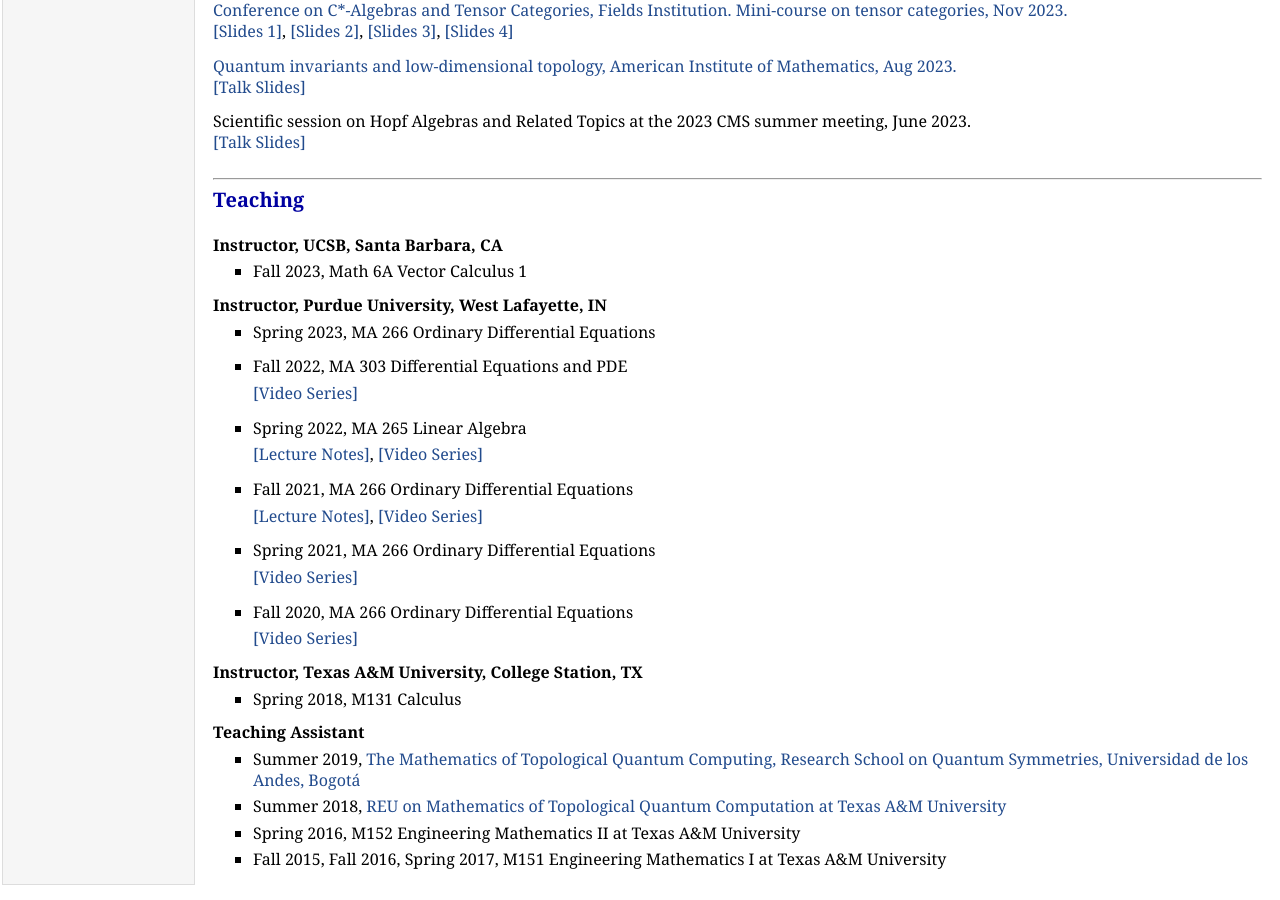
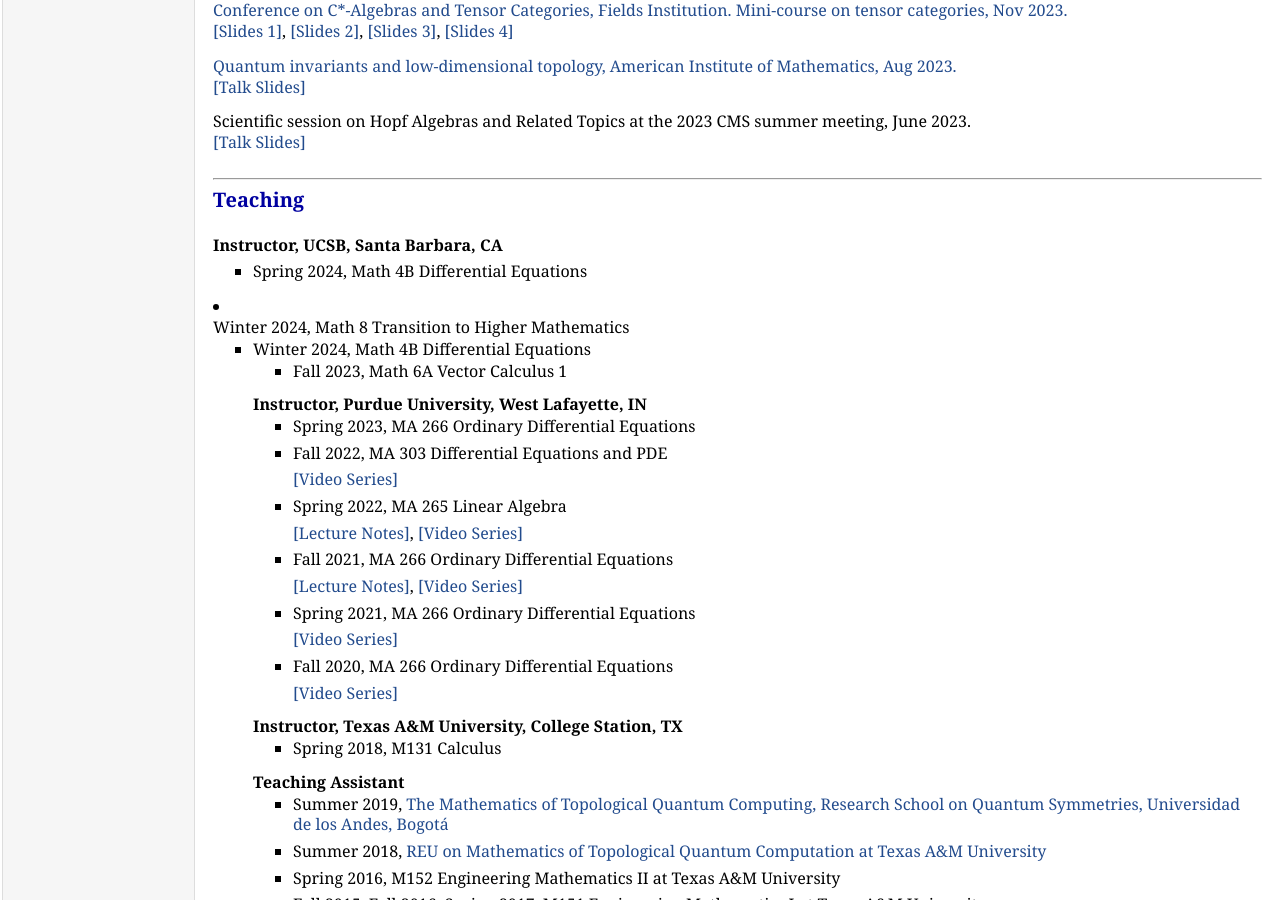
Before and after one commit to zhangqing2513/zhangqing2513.github.io, a Jekyll site: the page index.html, which Jekyll copies as it is, in a window 1280 px wide and 900 px high, scrolled down 1256 px. Built offline with Jekyll 4.4.1, drawn with Linux system fonts in a browser that asks for light colours.

Commit message:
Update index.html

```diff
--- a/index.html
+++ b/index.html
@@ -125,10 +125,15 @@ Scientific session on Hopf Algebras and Related Topics at the 2023 CMS summer me
 
              <ul> </ul>
             <p> <span style="font-size: 100%"> <strong>Instructor, UCSB, Santa Barbara, CA</strong> </p>
-        <ul>
-          <li><p> Fall 2023, Math 6A Vector Calculus 1 </p>
-
-        </ul>
+       <ul>
+  <li><p> Spring 2024, Math 4B Differential Equations </p>
+</ul>
+  <li><p> Winter 2024, Math 8 Transition to Higher Mathematics </p>
+<ul>
+  <li><p> Winter 2024, Math 4B Differential Equations </p>
+<ul>
+  <li><p> Fall 2023, Math 6A Vector Calculus 1 </p>
+</ul>
 
                 <p> <span style="font-size: 100%"> <strong>Instructor, Purdue University, West Lafayette, IN</strong> </p>
             <ul>
```
